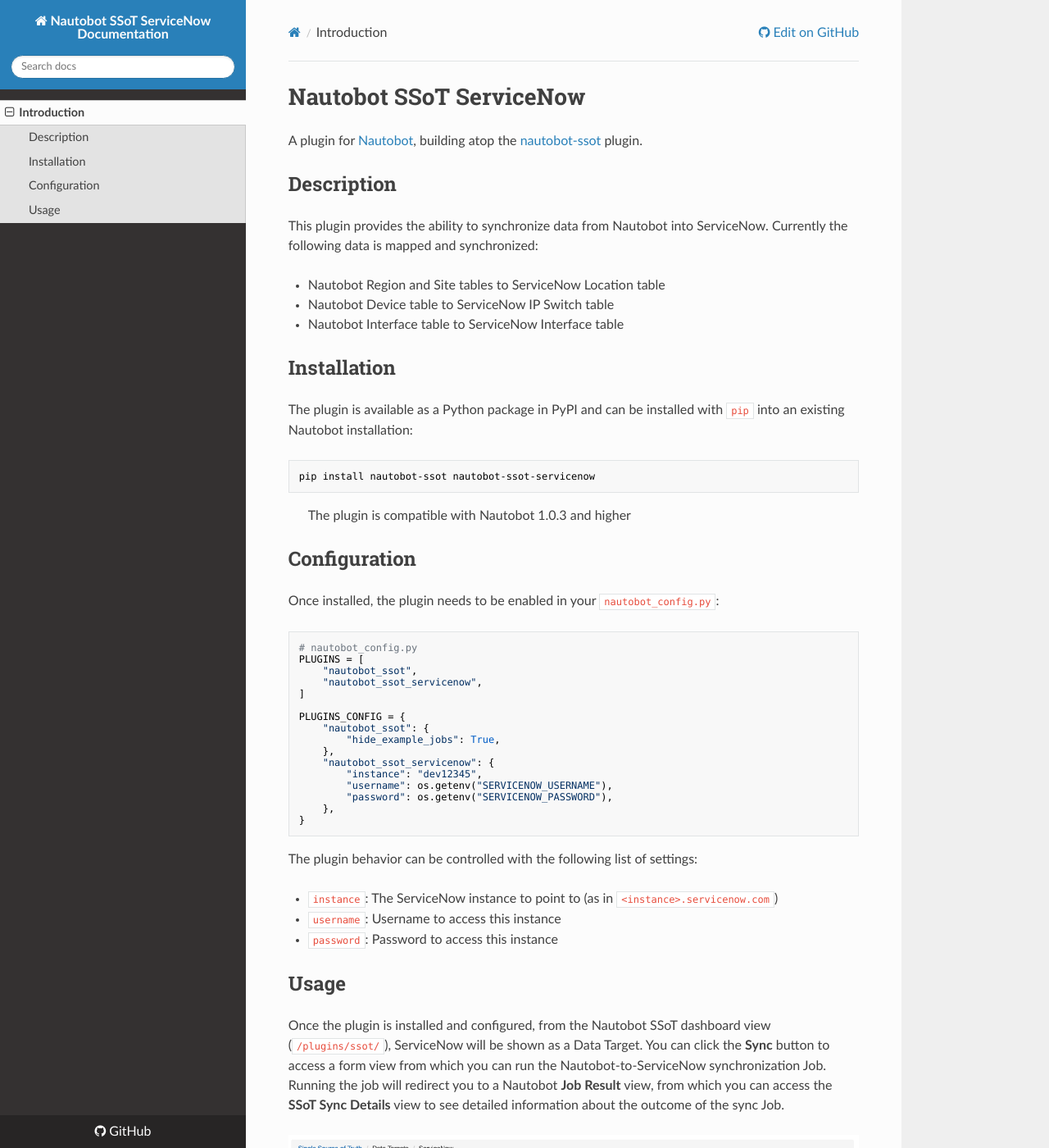
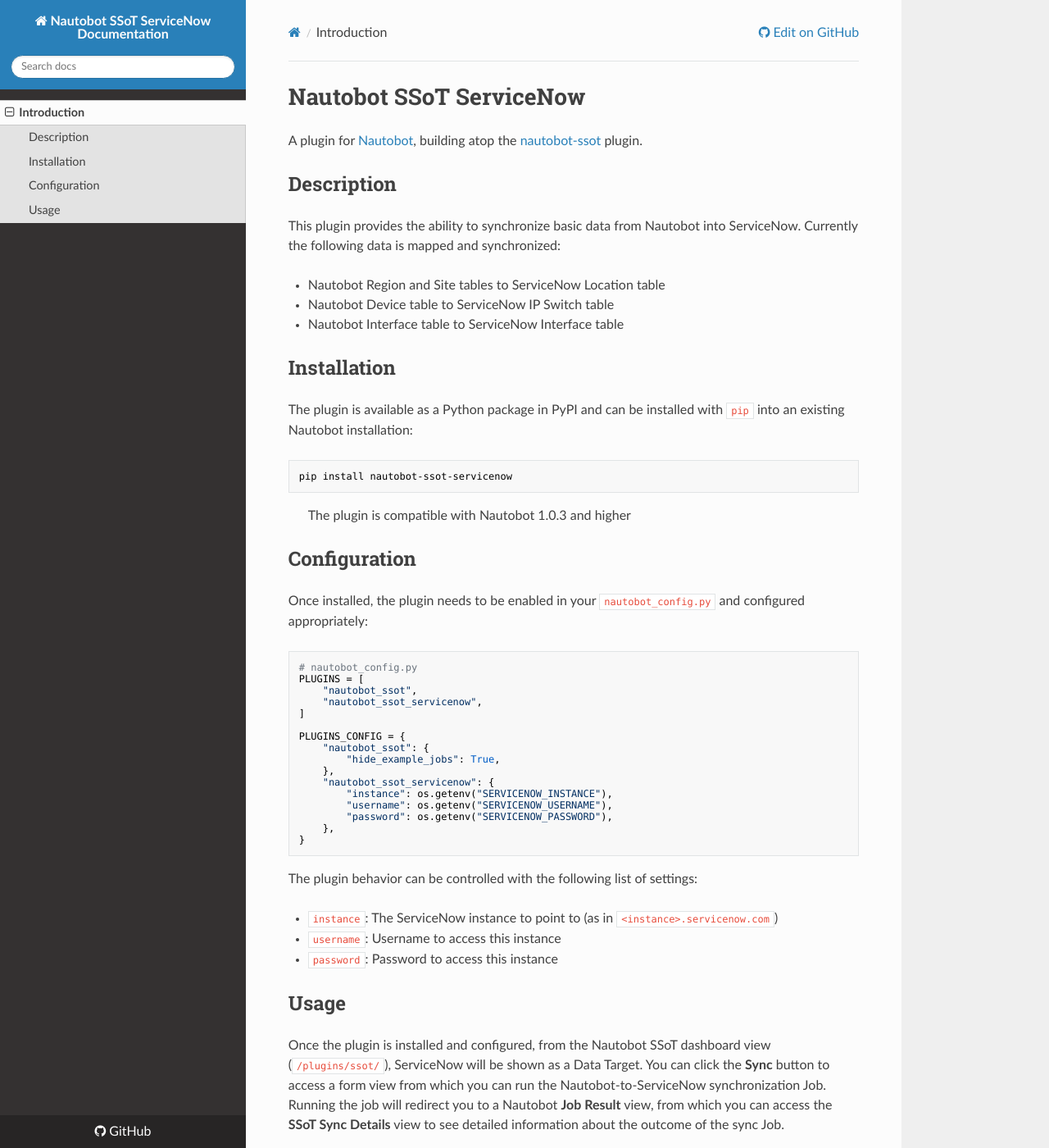
Before and after one commit to nautobot/nautobot-plugin-ssot-servicenow, an MkDocs documentation site: the page built from docs/index.md, in a window 1280 px wide and 1400 px high. Shown: the whole window at 82% size. Built offline with MkDocs 1.6.1, drawn with Linux system fonts in a browser that asks for light colours; nearby versions of some CDN libraries.

Commit message:
Docs updates

````diff
--- a/docs/index.md
+++ b/docs/index.md
@@ -4,7 +4,7 @@ A plugin for [Nautobot](https://github.com/nautobot/nautobot), building atop the
 
 ## Description
 
-This plugin provides the ability to synchronize data from Nautobot into ServiceNow. Currently the following data is mapped and synchronized:
+This plugin provides the ability to synchronize basic data from Nautobot into ServiceNow. Currently the following data is mapped and synchronized:
 
 - Nautobot Region and Site tables to ServiceNow Location table
 - Nautobot Device table to ServiceNow IP Switch table
@@ -15,14 +15,14 @@ This plugin provides the ability to synchronize data from Nautobot into ServiceN
 The plugin is available as a Python package in PyPI and can be installed with `pip` into an existing Nautobot installation:
 
 ```shell
-pip install nautobot-ssot nautobot-ssot-servicenow
+pip install nautobot-ssot-servicenow
 ```
 
 > The plugin is compatible with Nautobot 1.0.3 and higher
 
 ## Configuration
 
-Once installed, the plugin needs to be enabled in your `nautobot_config.py`:
+Once installed, the plugin needs to be enabled in your `nautobot_config.py` and configured appropriately:
 
 ```python
 # nautobot_config.py
@@ -36,7 +36,7 @@ PLUGINS_CONFIG = {
         "hide_example_jobs": True,
     },
     "nautobot_ssot_servicenow": {
-        "instance": "dev12345",
+        "instance": os.getenv("SERVICENOW_INSTANCE"),
         "username": os.getenv("SERVICENOW_USERNAME"),
         "password": os.getenv("SERVICENOW_PASSWORD"),
     },
````
Also changed, not shown: README.md (+9 -5 lines).
